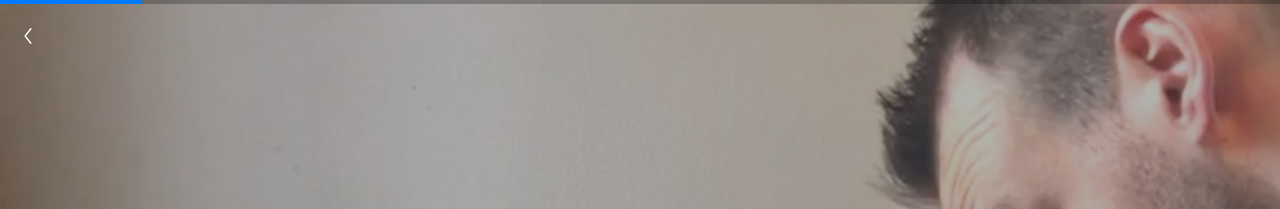
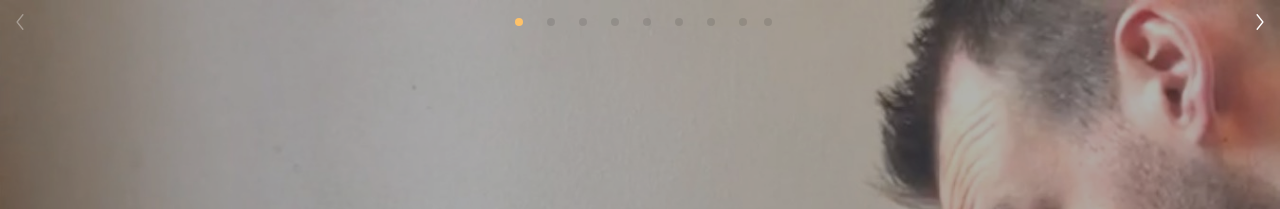
Before and after one commit to nscramer/nicolasscott, a plain HTML site: page studio/fido/session.html in a window 1280 px wide. Shown: the top 209 px of the page. Drawn offline with nearby package versions, Linux system fonts and the light colour scheme; grey boxes are pictures that could not be loaded.

Commit message:
Improved slide navigation

```diff
--- a/studio/fido/session.html
+++ b/studio/fido/session.html
@@ -13,7 +13,7 @@
     <link rel="stylesheet" href="style.css">
 </head>
 <body>
-  <a class="goBack" href="../">Go back</a>
+
     <!-- Swiper -->
     <div class="swiper-container">
         <div class="swiper-wrapper">
@@ -92,8 +92,12 @@
             <h2>Start the session!</h2>
           </div>
         </div>
+
         <!-- Add Pagination -->
         <div class="swiper-pagination"></div>
+        <!-- Add Arrows -->
+        <div class="swiper-button-next"></div>
+        <div class="swiper-button-prev"></div>
     </div>
 
     <!-- jQuery -->
@@ -109,7 +113,9 @@
     <script>
     var swiper = new Swiper('.swiper-container', {
         pagination: '.swiper-pagination',
-        paginationType: 'progress'
+        paginationClickable: true,
+        nextButton: '.swiper-button-next',
+        prevButton: '.swiper-button-prev'
     });
     </script>
 </body>
--- a/studio/fido/style.css
+++ b/studio/fido/style.css
@@ -168,10 +168,32 @@ h2 { font-size: 1.5rem; }
   z-index: 1;
 }
 
-.goBack {
+.swiper-pagination {
+  bottom: auto;
+  top: .65rem;
+  z-index: 4;
+}
+
+.swiper-pagination-bullet {
+  background: rgba(0,0,0,0.5);
+}
+
+.swiper-pagination-bullet-active {
+  background: #FFC268;
+}
+
+.swiper-container-horizontal>.swiper-pagination-bullets .swiper-pagination-bullet:not(:last-child) {
+  margin: 0 .75rem;
+}
+
+.swiper-container-horizontal>.swiper-pagination-bullets {
+  bottom: auto;
+}
+
+.swiper-button-prev {
   position: absolute;
-  top: 1rem;
-  left: .5rem;
+  top: 1.5rem;
+  left: 0;
   width: 2.5rem;
   height: 2.5rem;
   z-index: 5;
@@ -182,6 +204,23 @@ h2 { font-size: 1.5rem; }
   background-size: 1.25rem 1rem;
   background-position: center center;
   -webkit-tap-highlight-color: transparent;
+}
+
+.swiper-button-next {
+  position: absolute;
+  top: 1.5rem;
+  right: 0;
+  width: 2.5rem;
+  height: 2.5rem;
+  z-index: 5;
+  text-indent: -99999px;
+  overflow: hidden;
+  background-image: url("images/back-arrow.svg");
+  background-repeat: no-repeat;
+  background-size: 1.25rem 1rem;
+  background-position: center center;
+  -webkit-tap-highlight-color: transparent;
+  transform:scaleX(-1);
 }
 
 .start-session-slide {
```
